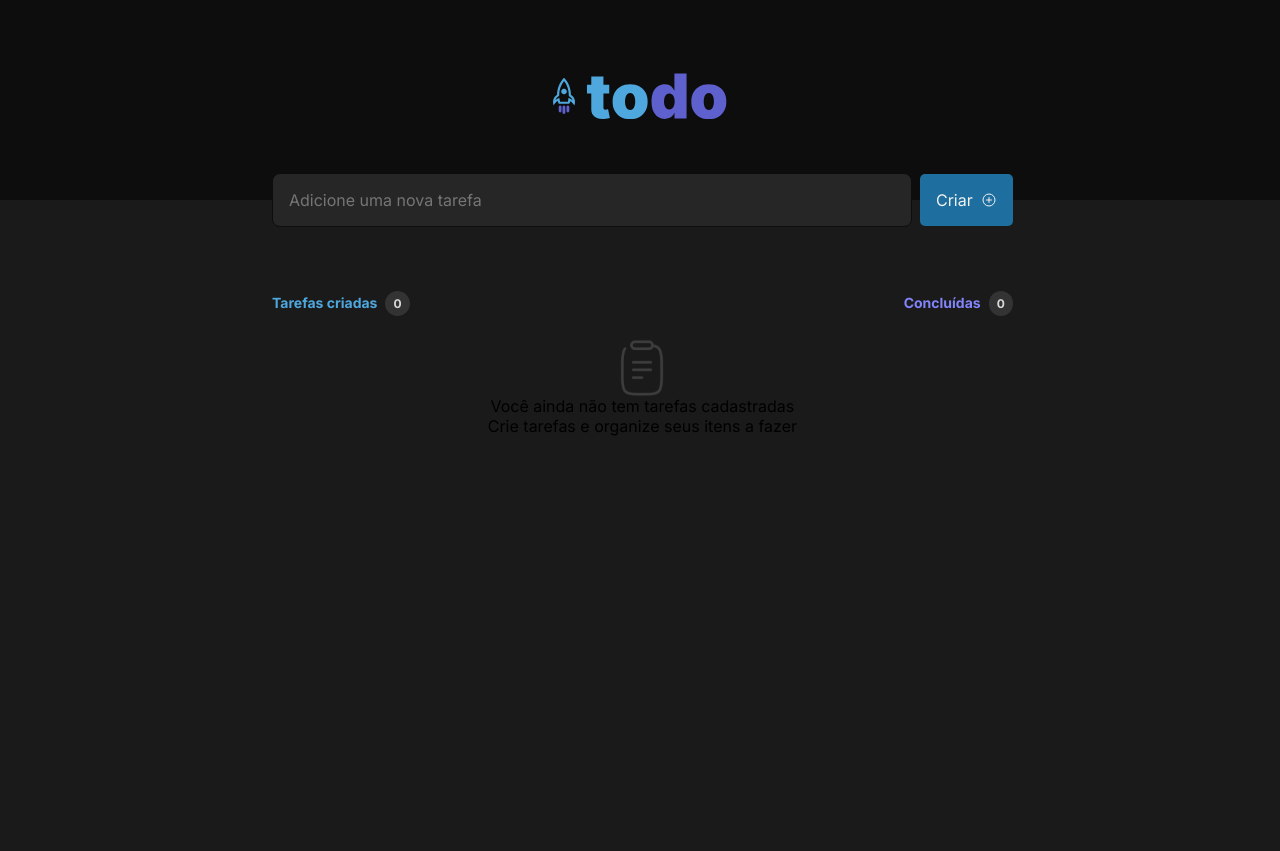
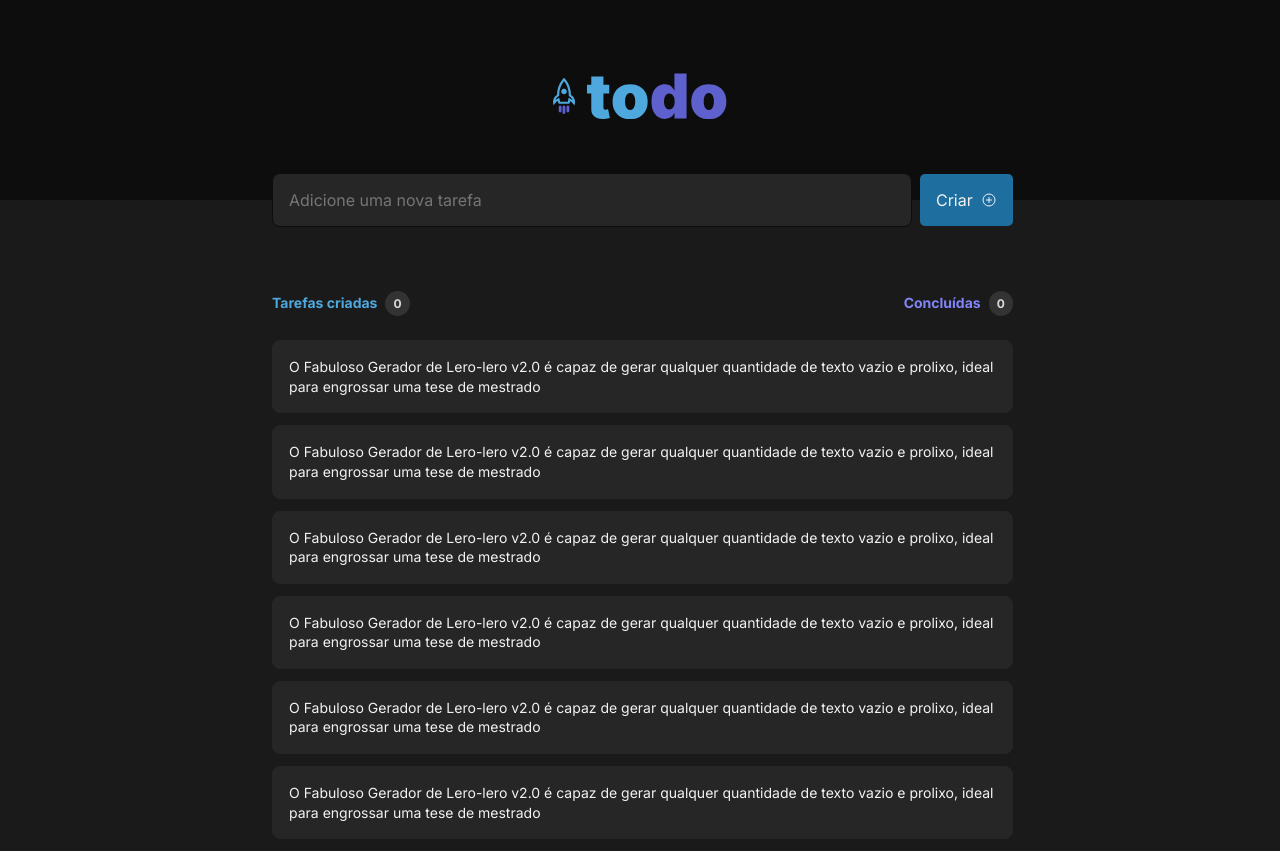
Before and after one commit to rdmuller/react_01_projeto, a React (Vite) app: page / in a window 1280 px wide. Before the commit the page ends 800 px from the top, so only its background shows below. Built offline with nearby package versions, Linux system fonts and the light colour scheme.

Commit message:
continuando o projeto

```diff
--- /dev/null
+++ b/src/components/Task/Task.module.css
@@ -0,0 +1,18 @@
+.taskContent {
+    display: flex;
+    flex-direction: row;
+    aaalign-items: flex-start;
+    padding: 1rem;
+    gap: 0.75rem;
+    background: var(--gray-500);
+    border: 1px solid var(--gray-500);
+    border-radius: 0.5rem;
+    margin-bottom: 0.75rem;
+}
+
+.taskContent p {
+    font-size: 0.875rem;
+    line-height: 1.4;
+    color: var(--gray-100);
+    display: block;
+}
--- /dev/null
+++ b/src/components/Task/index.tsx
@@ -0,0 +1,13 @@
+import styles from './Task.module.css';
+
+interface task {
+    title: string;
+}
+
+export function Task({title}:task) {
+    return (
+        <div className={styles.taskContent}>
+            <p>{title}</p>
+        </div>
+    );
+}
--- a/src/components/Tasklist/TaskList.module.css
+++ b/src/components/Tasklist/TaskList.module.css
@@ -14,12 +14,19 @@
     flex-direction: column;
     justify-content: center;
     align-items: center;
+    border-top: 1px solid var(--gray-400);
+    border-radius: 8px;
 }
 
 .noTask span {
     display: block;
+    color: var(--gray-300);
+    font-size: 1rem;
+    line-height: 1.4;
 }
 
 .noTask img {
     height: 56px;
+    margin-bottom: 1rem;
+    margin-top: 4rem;
 }
--- a/src/components/Tasklist/index.tsx
+++ b/src/components/Tasklist/index.tsx
@@ -1,15 +1,21 @@
 import { Score } from '../Score';
 import styles from './TaskList.module.css';
 import clipboard from '../../assets/clipboard.svg';
+import { Task } from '../Task';
 
 function WithoutTaskView() {
-    return (
-        <div className={styles.noTask}>
-            <img src={clipboard} />
-            <span>Você ainda não tem tarefas cadastradas</span>
-            <span>Crie tarefas e organize seus itens a fazer</span>
-        </div>
-    )
+    if (2 === 1) {
+        return (
+            <div className={styles.noTask}>
+                <img src={clipboard} />
+                <span><strong>Você ainda não tem tarefas cadastradas</strong></span>
+                <span>Crie tarefas e organize seus itens a fazer</span>
+            </div>
+        );
+    }
+    else {
+        return <></>;
+    }
 }
 
 export function TaskList() {
@@ -21,6 +27,12 @@ export function TaskList() {
             </header>
             <main>
                 <WithoutTaskView />
+                <Task title='O Fabuloso Gerador de Lero-lero v2.0 é capaz de gerar qualquer quantidade de texto vazio e prolixo, ideal para engrossar uma tese de mestrado' />
+                <Task title='O Fabuloso Gerador de Lero-lero v2.0 é capaz de gerar qualquer quantidade de texto vazio e prolixo, ideal para engrossar uma tese de mestrado' />
+                <Task title='O Fabuloso Gerador de Lero-lero v2.0 é capaz de gerar qualquer quantidade de texto vazio e prolixo, ideal para engrossar uma tese de mestrado' />
+                <Task title='O Fabuloso Gerador de Lero-lero v2.0 é capaz de gerar qualquer quantidade de texto vazio e prolixo, ideal para engrossar uma tese de mestrado' />
+                <Task title='O Fabuloso Gerador de Lero-lero v2.0 é capaz de gerar qualquer quantidade de texto vazio e prolixo, ideal para engrossar uma tese de mestrado' />
+                <Task title='O Fabuloso Gerador de Lero-lero v2.0 é capaz de gerar qualquer quantidade de texto vazio e prolixo, ideal para engrossar uma tese de mestrado' />
             </main>
         </div>
     )
```
Also changed, not shown: 1 other file (tests, documents, lock files or other folders).
